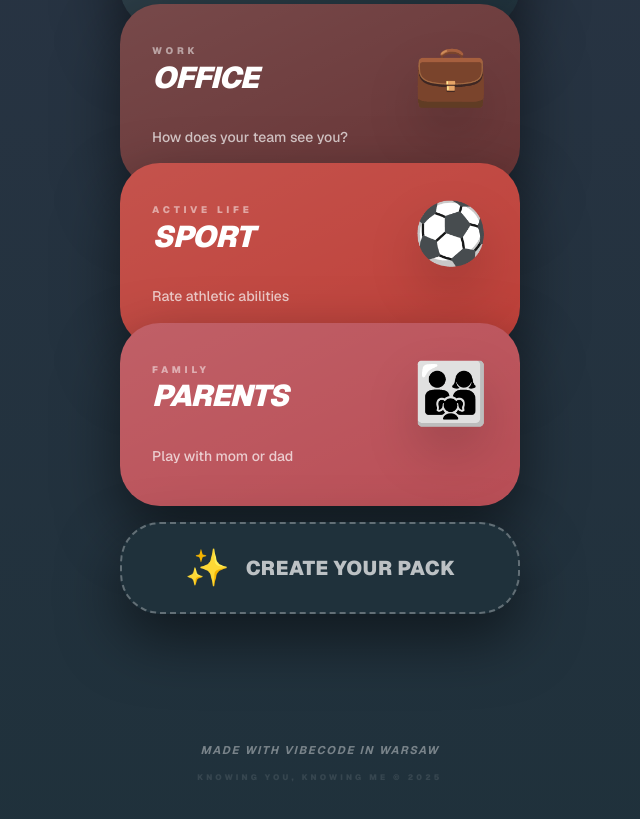
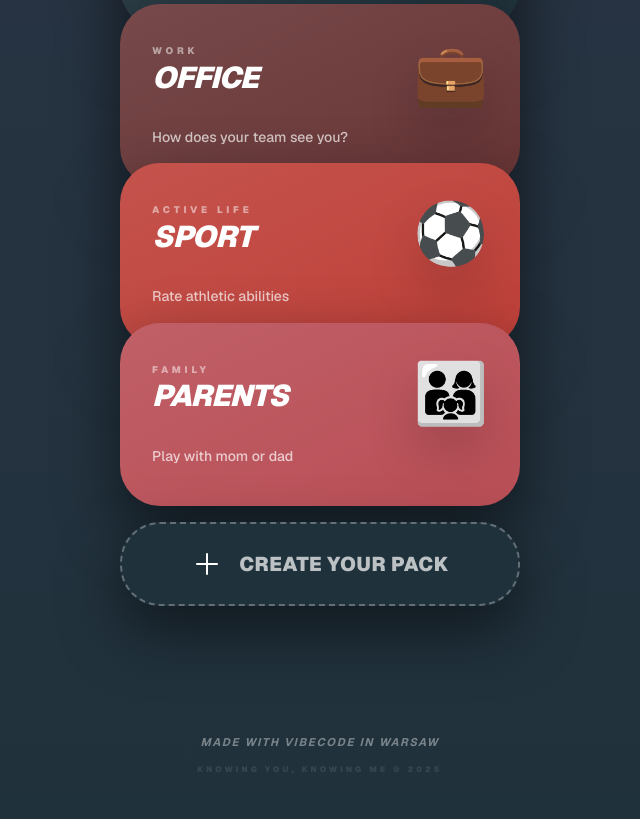
Before and after one commit to ivanshyla/knowing-you-app, a Next.js app: page / in a window 1280 px wide. Shown: the part 1648-2467 px from the top of the page, without its empty margins (320-960 px from the left). Built offline with nearby package versions, Linux system fonts and the light colour scheme; no server answers.

Commit message:
replace sparkle emoji with plus icon on create pack button

```diff
--- a/app/page.tsx
+++ b/app/page.tsx
@@ -126,7 +126,7 @@ export default function HomePage() {
               }}
             >
               <div className="flex items-center justify-center gap-4">
-                <span className="text-4xl">✨</span>
+                <svg className="w-8 h-8 text-white" fill="none" viewBox="0 0 24 24" stroke="currentColor" strokeWidth={1.5}><path strokeLinecap="round" strokeLinejoin="round" d="M12 4.5v15m7.5-7.5h-15" /></svg>
                 <span className="text-xl font-black text-white/70 group-hover:text-white uppercase tracking-wide">
                   {t('common.createPack')}
                 </span>
```
